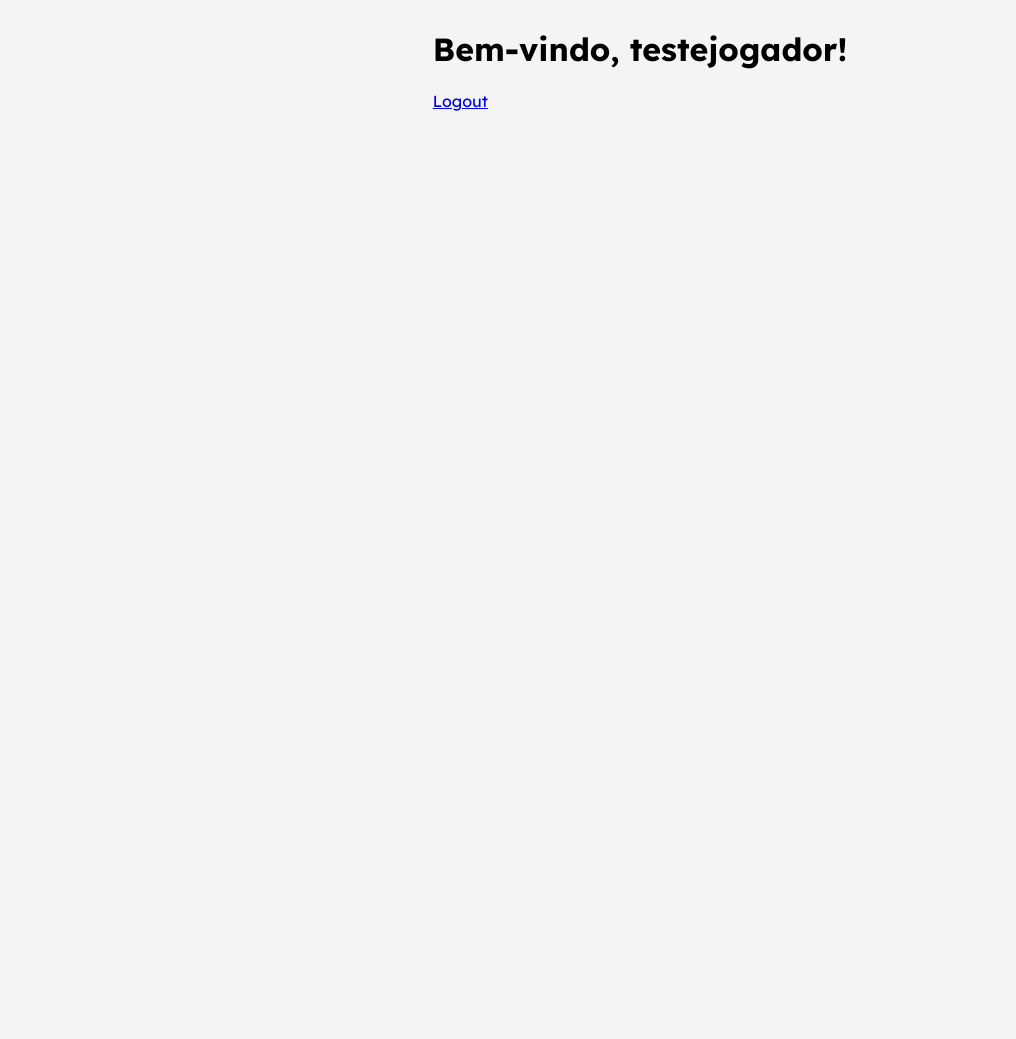
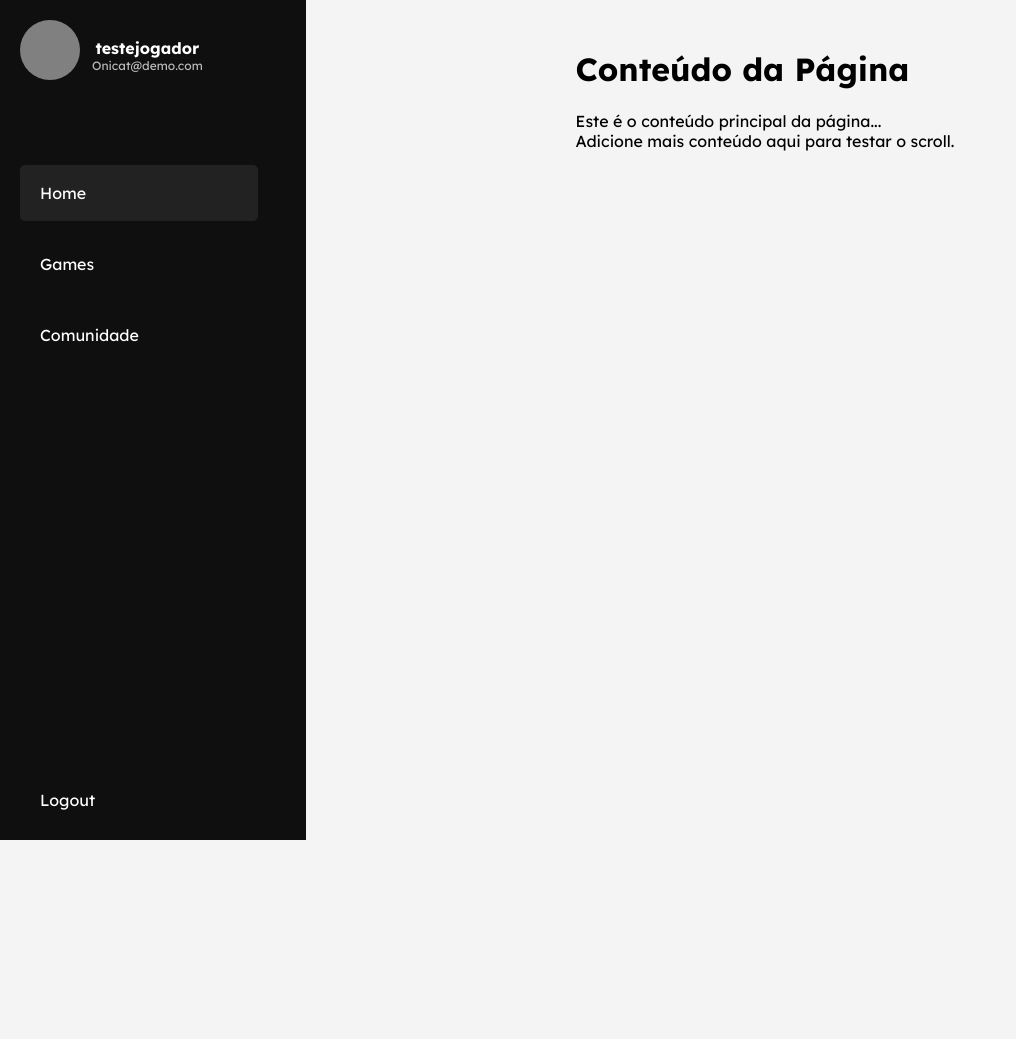
Before and after one commit to igor-gdf/testew, a Flask app: page /dashboard in a window 1280 px wide. Shown: the top 1039 px of the page, without its empty margins (0-1016 px from the left). Before the commit the page ends 111 px from the top, so only its background shows below. Run offline with Flask 3, Linux system fonts and the light colour scheme; a user stored in the database is signed in.

Commit message:
adicionando sidebar, corrigir problema do logout

```diff
--- a/static/css/styles.css
+++ b/static/css/styles.css
@@ -172,3 +172,119 @@ body {
 .dashboardh1{
     color: black;
 }
+
+/* Dashboard */
+.sidebar {
+    width: 266px;
+    height: 100vh;
+    background: #0f0f0f;
+    color: white;
+    position: fixed;
+    left: 0;
+    top: 0;
+    display: flex;
+    flex-direction: column;
+    padding: 20px;
+}
+
+.sidebar-content {
+    flex-grow: 1;
+    display: flex;
+    flex-direction: column;
+    overflow-y: auto;
+}
+
+.top-sidebar {
+    display: flex;
+    flex-direction: column;
+    align-items: flex-start;
+    gap: 30px;
+    flex-grow: 1;
+}
+
+/* Perfil do usuário */
+.profile {
+    display: flex;
+    align-items: center;
+    gap: 12px;
+    text-align: center;
+    margin-bottom: 20px;
+}
+
+.avatar {
+    width: 60px;
+    height: 60px;
+    background: gray;
+    border-radius: 50%;
+    margin: 0 auto;
+}
+
+.username {
+    font-weight: bold;
+    margin-top: 10px;
+}
+
+.email {
+    font-size: 12px;
+    color: #bbb;
+}
+
+/* Menu de navegação */
+.sidebar nav ul {
+    list-style: none;
+    display: inline;
+}
+
+.sidebar nav ul li {
+    margin: 15px 0;
+}
+
+
+.sidebar nav ul li a {
+    width: 218px;
+    height:36px;
+    text-decoration: none;
+    color: white;
+    display: flex;
+    align-items: center;
+    padding: 10px;
+    border-radius: 5px;
+    transition: 0.3s;
+}
+
+.sidebar nav ul li a i {
+    margin-right: 10px;
+    color: #a566ff;
+}
+
+.sidebar nav ul li a:hover,
+nav ul .active a {
+    background: #222;
+}
+
+/* Botão de Logout */
+.logout a {
+    text-decoration: none;
+    color: white;
+    display: flex;
+    align-items: center;
+    padding: 10px;
+    border-radius: 5px;
+    transition: 0.3s;
+}
+
+.logout a i {
+    margin-right: 10px;
+    color: #a566ff;
+}
+
+.logout a:hover {
+    background: #222;
+}
+
+/* Conteúdo principal */
+.content {
+    margin-left: 250px; /* Para evitar que o conteúdo fique atrás da sidebar */
+    padding: 20px;
+    height: 200vh; /* Apenas para simular o scroll */
+}
--- a/templates/dashboard.html
+++ b/templates/dashboard.html
@@ -23,10 +23,51 @@
     {% endif %}
     {% endwith %}
 
-    <div>
-        <h1 class="dashboardh1">Bem-vindo, {{ session['usuario'] }}!</h1>
-        <a href="{{ url_for('logout') }}">Logout</a>
+    <div class="sidebar">
+        <div class="sidebar-content">
+            <div class="top-sidebar">
+                <div class="profile">
+                    <div class="avatar"></div>
+                    <div class="profile-text">
+                        <p class="username">{{ session['usuario'] }}</p>
+                        <p class="email">Onicat@demo.com</p>
+                    </div>
+                </div>
+                <nav>
+                    <ul>
+                        <li class="active">
+                            <a href="#">
+                                <i class="fas fa-home"></i> Home
+                            </a>
+                        </li>
+                        <li>
+                            <a href="#">
+                                <i class="fas fa-gamepad"></i> Games
+                            </a>
+                        </li>
+                        <li>
+                            <a href="#">
+                                <i class="fas fa-users"></i> Comunidade
+                            </a>
+                        </li>
+                    </ul>
+                </nav>
+            </div>
+        </div>
+
+        <div class="logout">
+            <a href="{{ url_for('logout') }}">
+                <i class="fas fa-sign-out-alt"></i> Logout
+            </a>
+        </div>
     </div>
+
+    <div class="content">
+        <h1>Conteúdo da Página</h1>
+        <p>Este é o conteúdo principal da página...</p>
+        <p>Adicione mais conteúdo aqui para testar o scroll.</p>
+    </div>
+
 </body>
 
 </html>
```
